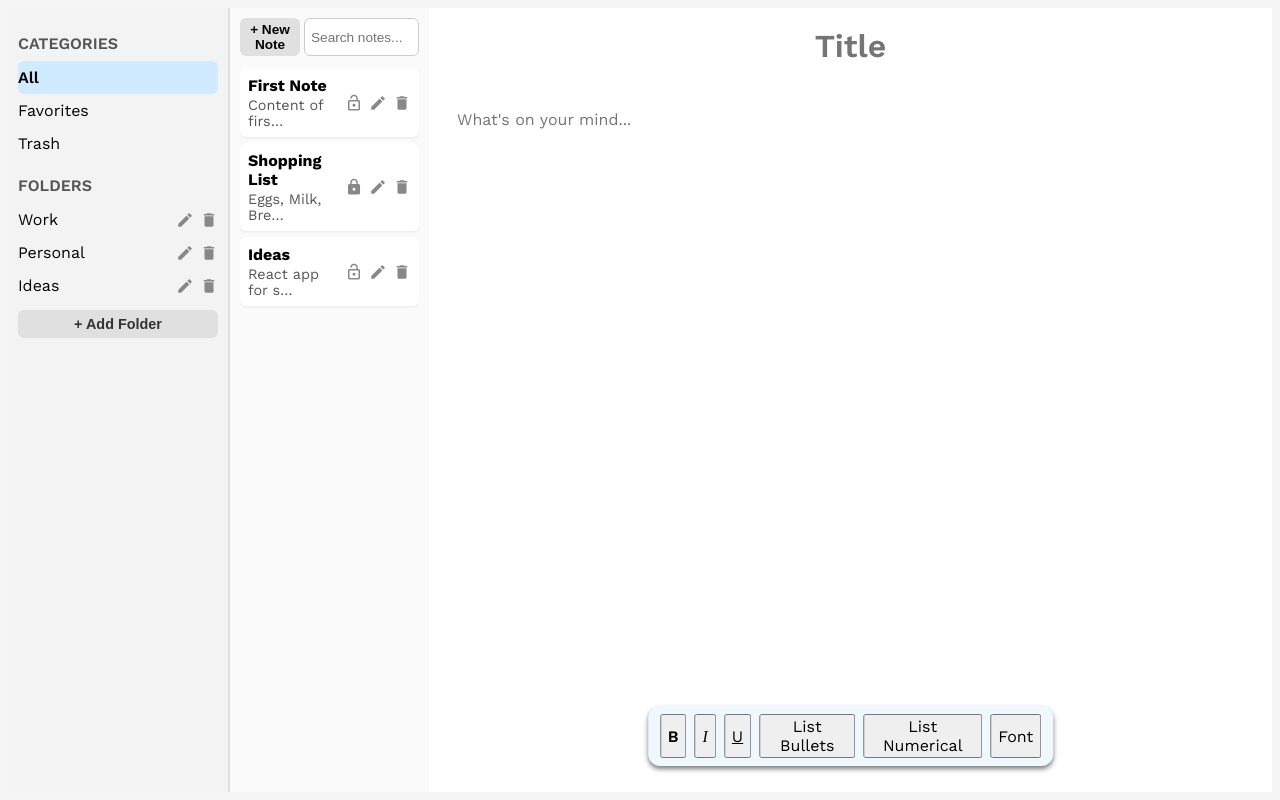
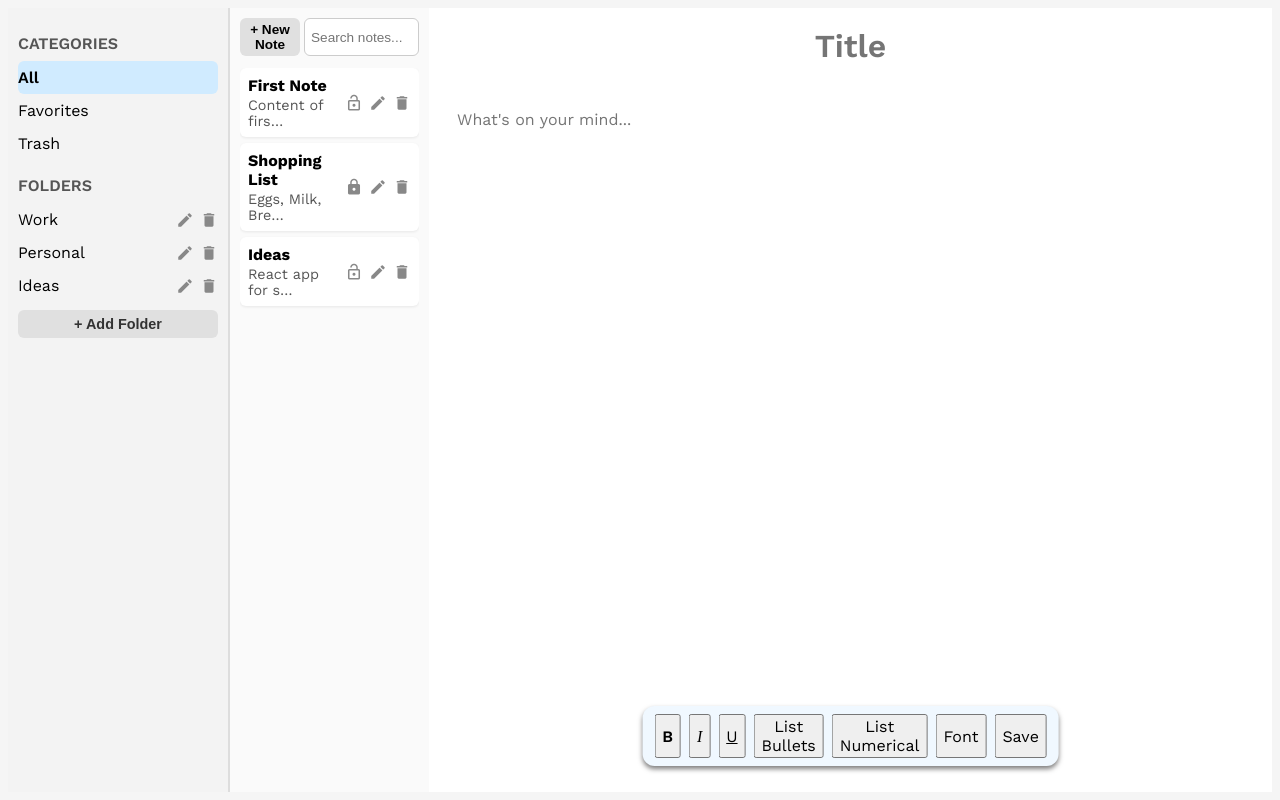
Before and after one commit to theRedKh/thinkbox-notes, a React (Vite) app in the folder client/: page / in a window 1280 px wide. Built offline with nearby package versions, Linux system fonts and the light colour scheme.

Commit message:
save button

```diff
--- a/client/src/components/Toolbar/Toolbar.jsx
+++ b/client/src/components/Toolbar/Toolbar.jsx
@@ -1,6 +1,6 @@
 import styles from "./Toolbar.module.css";
 
-export default function Toolbar(){
+export default function Toolbar({ onSave }){
     return(
         <div className={styles.container}>
             <button className={styles.btn}><b>B</b></button>
@@ -9,6 +9,13 @@ export default function Toolbar(){
             <button className={styles.btn}>List Bullets</button>
             <button className={styles.btn}>List Numerical</button>
             <button className={styles.btn}>Font</button>
+            {/* Save */}
+            <button
+                className={styles.btn}
+                onClick={onSave}
+            >
+                Save
+            </button>
         </div>
     );
 }
```
